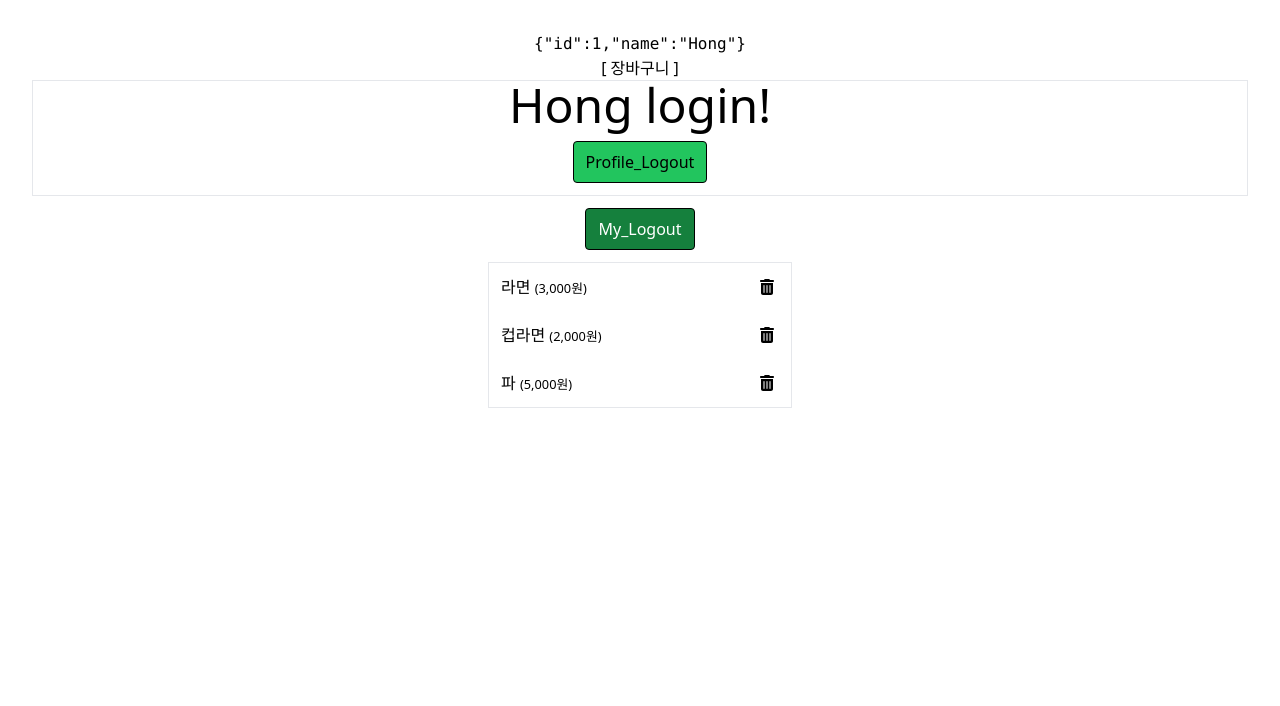
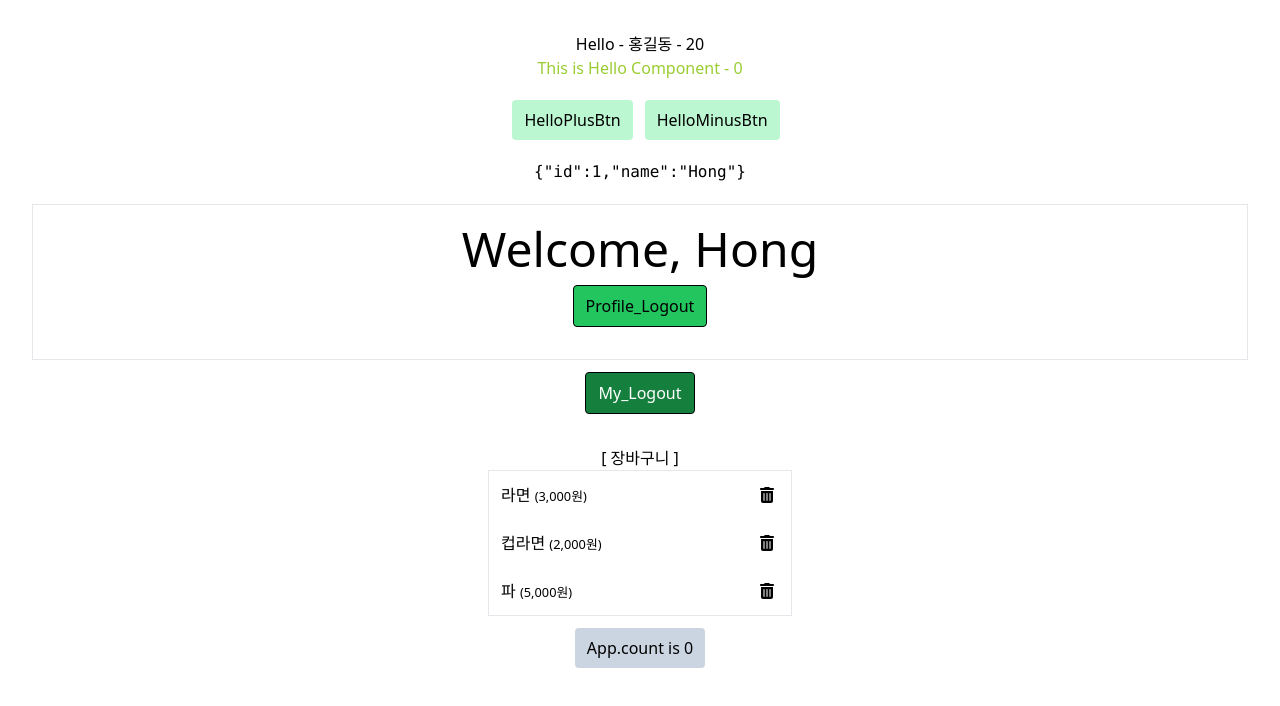
Before and after one commit to KyoungEun-creator/hanaro4, a React (Vite) app in the folder React/rbvite/: page / in a window 1280 px wide. Shown: the top 706 px of the page. Built offline with nearby package versions, Linux system fonts and the light colour scheme.

Commit message:
useImperativeHandle in Hello component, clsx in My component

```diff
--- a/React/rbvite/package.json
+++ b/React/rbvite/package.json
@@ -11,9 +11,11 @@
     "preview": "vite preview"
   },
   "dependencies": {
+    "clsx": "^2.1.1",
     "react": "^18.3.1",
     "react-dom": "^18.3.1",
-    "react-icons": "^5.3.0"
+    "react-icons": "^5.3.0",
+    "tailwind-merge": "^2.5.2"
   },
   "devDependencies": {
     "@eslint/js": "^9.9.0",
--- a/React/rbvite/src/App.tsx
+++ b/React/rbvite/src/App.tsx
@@ -1,6 +1,8 @@
-import { useState } from 'react';
+import { useRef, useState } from 'react';
 import './App.css';
 import My from './components/My';
+import Hello, { MyHandler } from './components/Hello';
+import { flushSync } from 'react-dom';
 
 const SampleSession = {
   loginUser: { id: 1, name: 'Hong' },
@@ -17,6 +19,19 @@ export type Session = { loginUser: LoginUser | null; cart: CartItem[] };
 
 export default function App() {
   const [session, setSession] = useState<Session>(SampleSession);
+  const [count, setCount] = useState(0);
+
+  // useImperativeHandle 사용 -> Hello컴포넌트에 전달
+  const myHandleRef = useRef<MyHandler>(null);
+
+  const plusCount = () => {
+    setCount((pre) => {
+      const newer = pre + 1;
+      return newer;
+    });
+    flushSync(() => setCount((c) => c + 1));
+  };
+  const minusCount = () => setCount(count - 1);
 
   const logout = () => setSession({ ...session, loginUser: null });
 
@@ -33,8 +48,14 @@ export default function App() {
 
   return (
     <>
+      <Hello
+        name='홍길동'
+        age={20}
+        plusCount={plusCount}
+        minusCount={minusCount}
+        ref={myHandleRef}
+      />
       <pre>{JSON.stringify(session.loginUser)}</pre>
-      <h1>[ 장바구니 ]</h1>
 
       <My
         session={session}
@@ -42,6 +63,18 @@ export default function App() {
         login={login}
         removeCartItem={removeCartItem}
       />
+
+      <div className='my-3'>
+        <button
+          onClick={() => {
+            setCount((count) => count + 1);
+            myHandleRef.current?.jumpHelloState();
+          }}
+          className='rounded bg-slate-300 px-3 py-2'
+        >
+          App.count is {count}
+        </button>
+      </div>
     </>
   );
 }
--- a/React/rbvite/src/components/Hello.tsx
+++ b/React/rbvite/src/components/Hello.tsx
@@ -1,4 +1,10 @@
-import { ReactNode, useState } from 'react';
+import {
+  ForwardedRef,
+  forwardRef,
+  ReactNode,
+  useImperativeHandle,
+  useState,
+} from 'react';
 
 type Props = {
   name: string;
@@ -6,12 +12,12 @@ type Props = {
   plusCount: () => void;
   minusCount: () => void;
 };
-type TitleProps = { text: string; name: string };
+type TitleProps = { text: string; name: string; age: number };
 
-const Title = ({ text, name }: TitleProps) => {
+const Title = ({ text, name, age }: TitleProps) => {
   return (
     <h1>
-      {text} - {name}
+      {text} - {name} - {age}
     </h1>
   );
 };
@@ -23,27 +29,45 @@ const Body = ({ children }: { children: ReactNode }) => {
   );
 };
 
-export default function Hello({ name, age, plusCount, minusCount }: Props) {
+export type MyHandler = {
+  jumpHelloState: () => void;
+};
+
+function Hello(
+  { name, age, plusCount, minusCount }: Props,
+  ref: ForwardedRef<MyHandler>
+) {
   const [myState, setMyState] = useState(0);
+  const handler: MyHandler = {
+    jumpHelloState: () => setMyState((pre) => pre * 10),
+  };
+  useImperativeHandle(ref, () => handler);
 
   return (
     <>
       <div>
-        <Title text='Hello' name={name} />
+        <Title text='Hello' name={name} age={age} />
 
-        <Body>
-          This is Hello Component - {myState}-{age}
-        </Body>
+        <Body>This is Hello Component - {myState}</Body>
         <button
           onClick={() => {
             setMyState(myState + 1);
             plusCount();
           }}
+          className='mx-3 my-5 rounded bg-green-200 px-3 py-2'
         >
-          Hello
+          HelloPlusBtn
         </button>
-        <button onClick={() => minusCount()}>minus</button>
+        <button
+          className='my-5 rounded bg-green-200 px-3 py-2'
+          onClick={minusCount}
+        >
+          HelloMinusBtn
+        </button>
       </div>
     </>
   );
 }
+
+const ImpHello = forwardRef(Hello);
+export default ImpHello;
--- a/React/rbvite/src/components/Login.tsx
+++ b/React/rbvite/src/components/Login.tsx
@@ -28,7 +28,7 @@ export default function Login({
 
   return (
     <>
-      <div className='flex w-1/2 flex-col items-center border p-5'>
+      <div className='flex w-1/2 flex-col items-center p-5'>
         <h1 className='text-5xl font-bold'>Sign In</h1>
         <form onSubmit={signIn} className='mt-3 flex flex-col justify-between'>
           <div className='flex'>
--- a/React/rbvite/src/components/My.tsx
+++ b/React/rbvite/src/components/My.tsx
@@ -5,6 +5,7 @@ import Login from './Login';
 import Profile from './Profile';
 import { FaTrashCan } from 'react-icons/fa6';
 import Button from './atoms/Button';
+import clsx from 'clsx';
 
 type Props = {
   session: Session;
@@ -23,6 +24,12 @@ export default function My({ session, logout, login, removeCartItem }: Props) {
 
   return (
     <>
+      <div
+        className={clsx(
+          'my-5',
+          !session.loginUser && 'border-8 border-green-900'
+        )}
+      >
         {session.loginUser ? (
           <>
             <Profile session={session} logout={logout} ref={logoutButtonRef} />
@@ -37,7 +44,11 @@ export default function My({ session, logout, login, removeCartItem }: Props) {
             <Login login={login} />
           </div>
         )}
-      <div className='flex justify-center'>
+      </div>
+
+      <div className='flex flex-col items-center'>
+        <h1>[ 장바구니 ]</h1>
+
         <div className='w-1/4 border'>
           <ul>
             {session.cart?.length ? (
--- a/React/rbvite/src/components/Profile.tsx
+++ b/React/rbvite/src/components/Profile.tsx
@@ -9,8 +9,8 @@ type Props = {
 const Profile = forwardRef(
   ({ session, logout }: Props, ref: ForwardedRef<HTMLButtonElement>) => {
     return (
-      <div className='border'>
-        <h1 className='text-5xl'>{session.loginUser?.name} login!</h1>
+      <div className='border p-5'>
+        <h1 className='text-5xl'>Welcome, {session.loginUser?.name}</h1>
         <button
           onClick={logout}
           ref={ref}
```
Also changed, not shown: 1 other file (tests, documents, lock files or other folders). Lines whose indentation alone changed are shown as unchanged.
